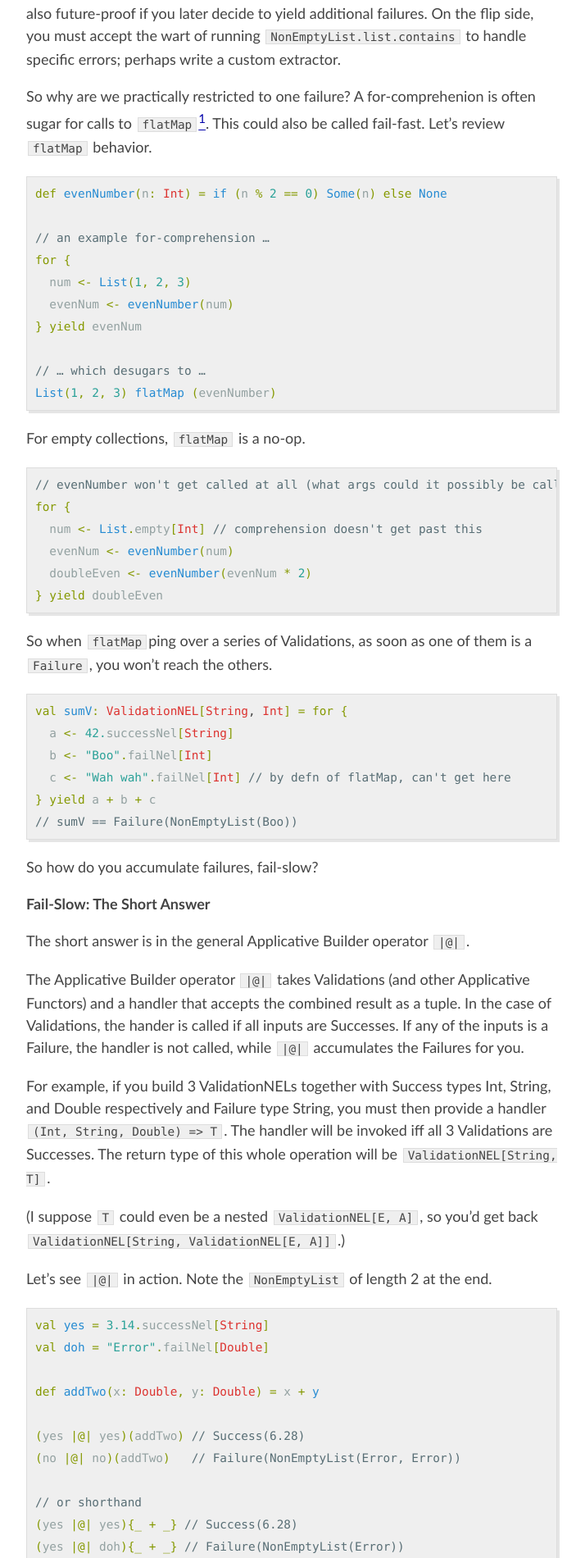
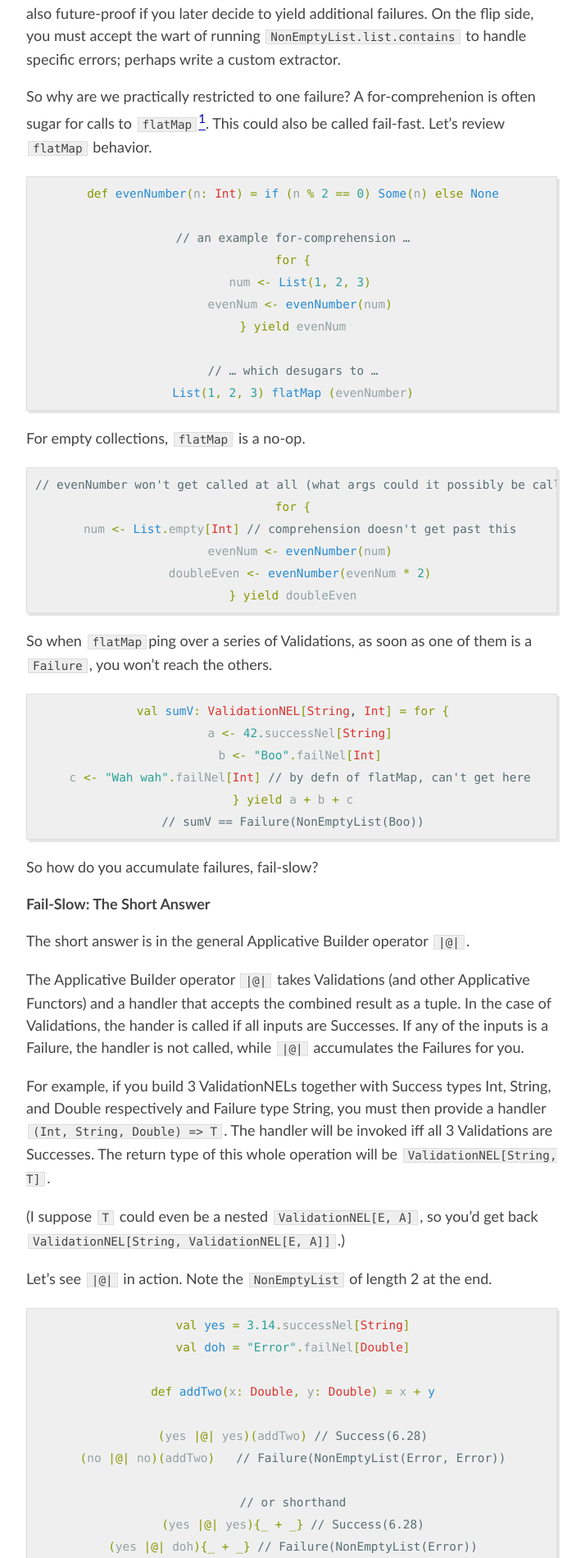
Before and after one commit to john-kurkowski/john-kurkowski.github.io, a Jekyll site: the page built from _posts/2013-05-27-accumulating-multiple-failures-in-a-ValidationNEL.md, in a window 1280 px wide. Shown: the part 1336-3236 px from the top of the page at 82% size, without its empty margins (284-998 px from the left). Built offline with Jekyll 4.4.1, drawn with Linux system fonts in a browser that asks for light colours; nearby versions of some CDN libraries; comment, search, counter and statistics services are not loaded.

Commit message:
CSS: figure style, for inline image links

```diff
--- a/css/main.css
+++ b/css/main.css
@@ -300,10 +300,17 @@
   }
 }
 
-aside {
-  border: 4px solid #eee;
+aside, figure {
   margin: 1em auto;
   padding: 0 1em;
+}
+
+aside, figure img {
+  border: 4px solid #eee;
+}
+
+figure {
+  text-align: center;
 }
 
 aside, footer {
```
